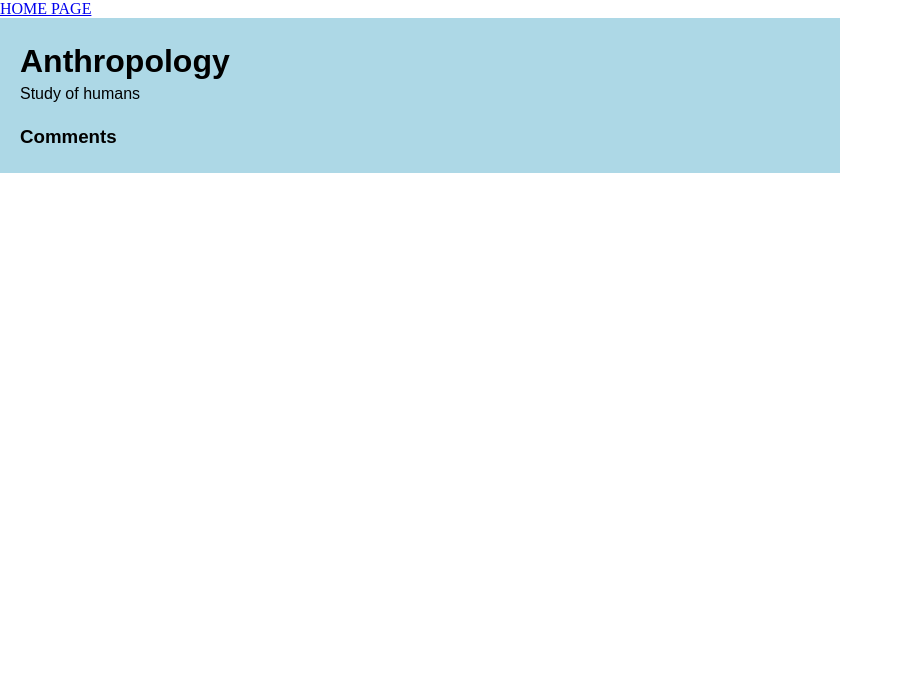
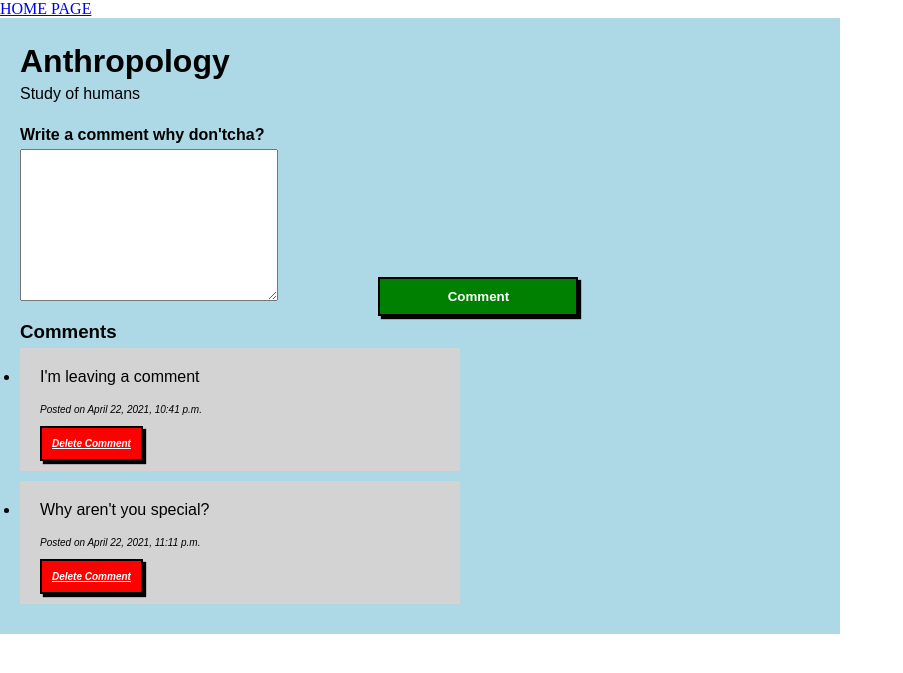
Before and after one commit to AlasdairWallaceMackie/Django_Full_Stack, a Django app: template courses_proj/courses_app/templates/course_page.html in a window 1280 px wide. Shown: the top 673 px of the page, without its empty margins (0-903 px from the left). Run offline with Django 3.2, Linux system fonts and the light colour scheme; the template is opened without the code that fills it: values that come from a table or form of the project are taken from there, others are empty; data comes from the database, SQL or seed files in the repository; both versions use the stored data as it was after the commit.

Commit message:
Added ability to comment on courses

```diff
--- a/courses_proj/courses_app/models.py
+++ b/courses_proj/courses_app/models.py
@@ -1,5 +1,6 @@
 import re
 from django.db import models
+from django.db.models.fields import DateTimeField
 
 class Course_Manager(models.Manager):
     def basic_validator(self, post_data):
@@ -21,6 +22,18 @@ class Description_Manager(models.Model):
 
         return errors
 
+class Comment_Manager(models.Manager):
+    def basic_validator(self, post_data):
+        errors = {}
+
+        if len(post_data['comment']) < 1:
+            errors['empty_comment'] = "Please enter a comment first"
+
+        if len(post_data['comment']) > 128:
+            errors['comment_too_long'] = "Comment is too long"
+
+        return errors
+
 
 class Course(models.Model):
     name = models.CharField(max_length=32)
@@ -39,3 +52,11 @@ class Description(models.Model):
 
     def __str__(self):
         return self.text
+
+class Comment(models.Model):
+    text = models.TextField()
+    course = models.ForeignKey(Course, on_delete=models.CASCADE, related_name="comments")
+
+    objects = Comment_Manager()
+    created_at = DateTimeField(auto_now_add=True)
+    updated_at = DateTimeField(auto_now=True)
--- a/courses_proj/courses_app/static/style.css
+++ b/courses_proj/courses_app/static/style.css
@@ -37,10 +37,21 @@
     padding: 10px;
     box-shadow: 3px 3px 1px black;
     border: 2px solid black;
+    font-weight: bold;
 }
 .delete-button{
     background-color: red;
     color: white;
+}
+.comment{
+    background-color: lightgray;
+    width: 50%;
+    margin-bottom: 10px;
+    padding: 20px;
+}
+.subscript{
+    font-size: x-small;
+    font-style: italic;
 }
 
 table, tr, th, td{
--- a/courses_proj/courses_app/templates/course_page.html
+++ b/courses_proj/courses_app/templates/course_page.html
@@ -12,13 +12,36 @@
 <body>
     <a href="/">HOME PAGE</a>
     <div id="wrapper">
+        {% if messages %}
+            <div id="error-messages" class="modal">
+                <ul>
+                    {% for message in messages %}
+                        <li>{{message}}</li>
+                    {% endfor %}
+                </ul>
+            </div>
+        {% endif %}
         <h1>{{course.name}}</h1>
         <p>{{course.description}}</p>
         <br>
+        <form action="/courses/{{course.id}}/create_comment/" method="POST">
+            {% csrf_token %}
+            <h4>Write a comment why don'tcha?</h4>
+            <textarea name="comment" cols="30" rows="10"></textarea>
+            <input class="add-button styled-button" type="submit" value="Comment">
+        </form>
         <h3>Comments</h3>
-        <table>
-
-        </table>
+        <ul>
+            {% for comment in course.comments.all %}
+                <li class="comment">
+                    <p>{{comment.text}}</p>
+                    <br>
+                    <p class="subscript">Posted on {{comment.created_at}}</p>
+                    <br>
+                    <a class="styled-button delete-button subscript" href="/courses/{{course.id}}/comments/{{comment.id}}/destroy/">Delete Comment</a>
+                </li>
+            {% endfor %}
+        </ul>
     </div>
 
 </body>
--- a/courses_proj/courses_app/templates/index.html
+++ b/courses_proj/courses_app/templates/index.html
@@ -21,7 +21,7 @@
             </div>
         {% endif %}
 
-        <form id="add-course" action="/courses/create" method="POST">
+        <form id="add-course" action="/courses/create/" method="POST">
             {% csrf_token %}
             <h3>Add a new course</h3>
 
--- a/courses_proj/courses_app/urls.py
+++ b/courses_proj/courses_app/urls.py
@@ -3,7 +3,9 @@ from . import views
 
 urlpatterns = [
     path('', views.index),
-    path('courses/create', views.create_course),
-    path('courses/<int:id>', views.course_template),
-    path('courses/<int:id>/destroy', views.delete_course),
+    path('courses/create/', views.create_course),
+    path('courses/<int:id>/', views.show_course),
+    path('courses/<int:id>/destroy/', views.delete_course),
+    path('courses/<int:id>/create_comment/', views.create_comment),
+    path('courses/<int:id>/comments/<int:comment_id>/destroy/', views.delete_comment),
 ]
```
Also changed, not shown: courses_proj/courses_app/views.py (+19 -1 lines), courses_proj/courses_app/migrations/0002_comment.py (added), courses_proj/db.sqlite3.
